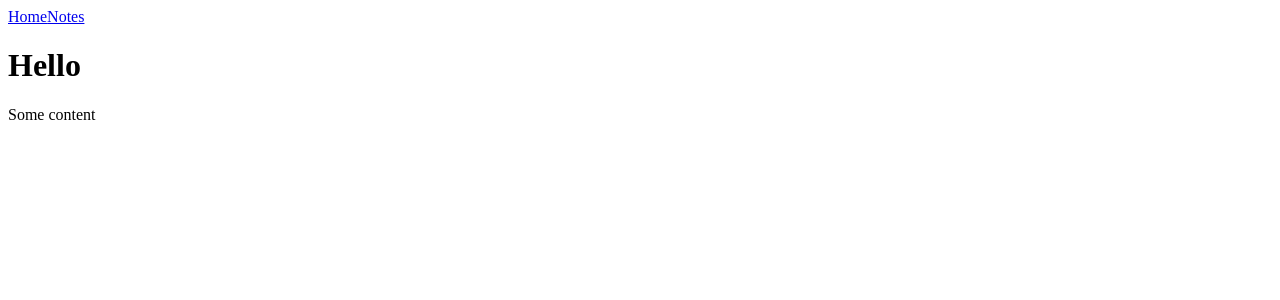
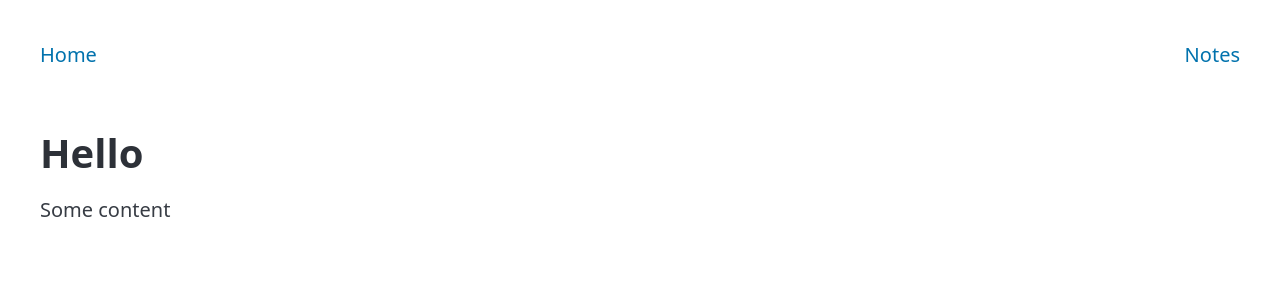
Before and after one commit to justEstif/nextpocket, a Next.js app: page / in a window 1280 px wide. Shown: the top 300 px of the page. Built offline with nearby package versions, Linux system fonts and the light colour scheme.

Commit message:
Add picocss

```diff
--- a/src/app/layout.tsx
+++ b/src/app/layout.tsx
@@ -1,4 +1,5 @@
 import Link from "next/link";
+import "@picocss/pico";
 
 export default function RootLayout({
   children,
@@ -8,15 +9,28 @@ export default function RootLayout({
   return (
     <html lang="en">
       <body>
-        <header>
-          <nav>
-            <Link href="/">Home</Link>
-            <Link href="/notes">Notes</Link>
-          </nav>
+        <header className="container">
+          <NavBar />
         </header>
-
-        <main>{children}</main>
+        <main className="container">{children}</main>
       </body>
     </html>
   );
 }
+
+function NavBar() {
+  return (
+    <nav>
+      <ul>
+        <li>
+          <Link href="/">Home</Link>
+        </li>
+      </ul>
+      <ul>
+        <li>
+          <Link href="/notes">Notes</Link>
+        </li>
+      </ul>
+    </nav>
+  );
+}
```
Also changed, not shown: package.json (+5 -4 lines), 1 other file (tests, documents, lock files or other folders).
